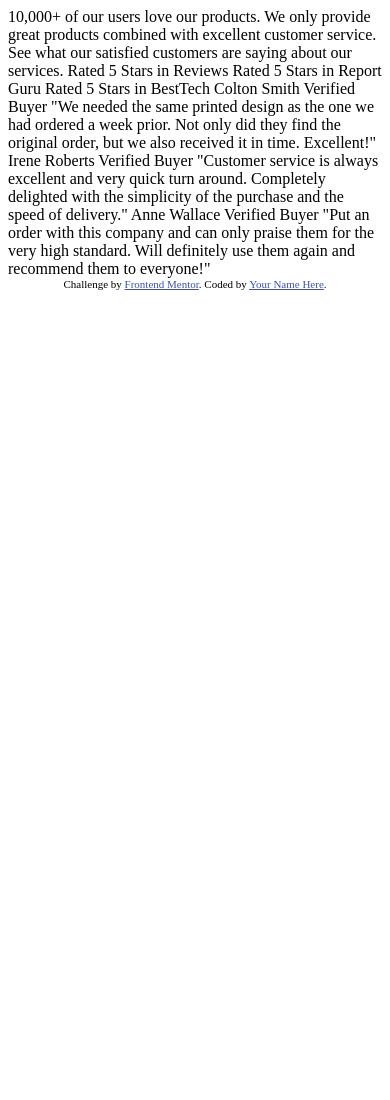
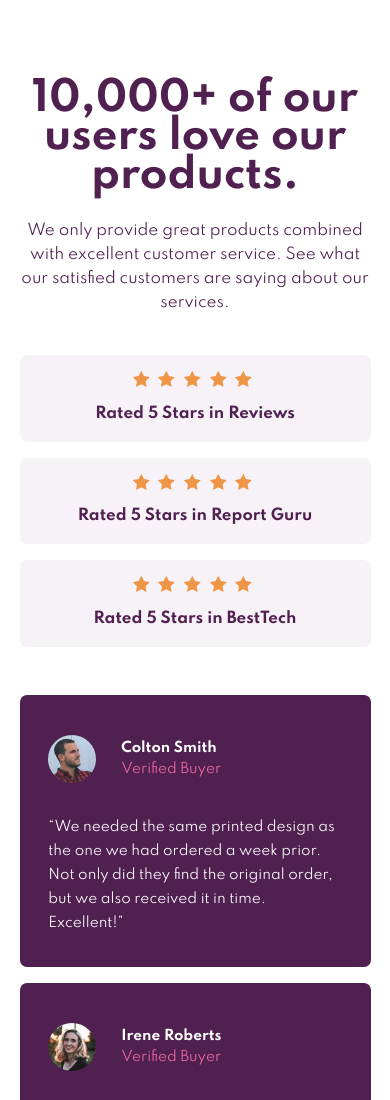
Before and after one commit to Mihkhoa2018/FM_social_proof_section_master, a plain HTML site: page index.html in a window 390 px wide. Shown: the top 1100 px of the page. Before the commit the page ends 844 px from the top, so only its background shows below. Drawn offline with Linux system fonts and the light colour scheme.

Commit message:
Integration of responsive version

```diff
--- a/index.html
+++ b/index.html
@@ -4,58 +4,99 @@
     <meta charset="UTF-8" />
     <meta name="viewport" content="width=device-width, initial-scale=1.0" />
     <!-- displays site properly based on user's device -->
+    <link rel="icon" type="image/png" sizes="32x32" href="./images/favicon-32x32.png" />
+    <title>Frontend Mentor | Social proof section</title>
+    <link href="https://fonts.googleapis.com/css2?family=Spartan:wght@400;500;700&display=swap" rel="stylesheet">
+    <link rel="stylesheet" href="style.css">
+  </head>
 
-    <link
-      rel="icon"
-      type="image/png"
-      sizes="32x32"
-      href="./images/favicon-32x32.png"
-    />
+  <body>
+    <div class="container">
+      <div class="intro">
+        <strong>10,000+ of our users love our products.</strong>
 
-    <title>Frontend Mentor | Social proof section</title>
+        <p>We only provide great products combined with excellent customer service.
+        See what our satisfied customers are saying about our services.</p>
+      </div>
 
-    <!-- Feel free to remove these styles or customise in your own stylesheet 👍 -->
-    <style>
-      .attribution {
-        font-size: 11px;
-        text-align: center;
-      }
-      .attribution a {
-        color: hsl(228, 45%, 44%);
-      }
-    </style>
-  </head>
-  <body>
-    10,000+ of our users love our products.
+      <div class="rating">
+        <div class="rating__review">
+          <img src="images/icon-star.svg" alt="stars for reviews">
+          <img src="images/icon-star.svg" alt="stars for reviews">
+          <img src="images/icon-star.svg" alt="stars for reviews">
+          <img src="images/icon-star.svg" alt="stars for reviews">
+          <img src="images/icon-star.svg" alt="stars for reviews">
+          <p>Rated 5 Stars in Reviews</p>
+        </div>
+        <div class="rating__guru">
+          <img src="images/icon-star.svg" alt="stars for reviews">
+          <img src="images/icon-star.svg" alt="stars for reviews">
+          <img src="images/icon-star.svg" alt="stars for reviews">
+          <img src="images/icon-star.svg" alt="stars for reviews">
+          <img src="images/icon-star.svg" alt="stars for reviews">
+          <p>Rated 5 Stars in Report Guru</p>
+        </div>
+        <div class="rating__besttech">
+          <img src="images/icon-star.svg" alt="stars for reviews">
+          <img src="images/icon-star.svg" alt="stars for reviews">
+          <img src="images/icon-star.svg" alt="stars for reviews">
+          <img src="images/icon-star.svg" alt="stars for reviews">
+          <img src="images/icon-star.svg" alt="stars for reviews">
+          <p>Rated 5 Stars in BestTech</p>
+        </div>
+      </div>
 
-    We only provide great products combined with excellent customer service.
-    See what our satisfied customers are saying about our services.
+      <div class="feedback">
+        <div class="feedback__user">
+          <div class="feedback__user--inline">
+            <img src="images/image-colton.jpg" alt="avatar of Colton Smith">
+            <div class="feedback__user--marginleft">
+              <strong>Colton Smith </strong>
+              <em>Verified Buyer</em>
+            </div>
+          </div>
+          <p>
+            <q>We needed the same printed design as the one we had ordered a week prior.
+              Not only did they find the original order, but we also received it in time.
+              Excellent!</q>
+          </p>
+        </div>
 
-    Rated 5 Stars in Reviews
-    Rated 5 Stars in Report Guru
-    Rated 5 Stars in BestTech
+        <div class="feedback__user">
+          <div class="feedback__user--inline">
+            <img src="images/image-irene.jpg" alt="avatar of Irene Roberts">
+            <div class="feedback__user--marginleft">
+              <strong>Irene Roberts</strong>
+              <em>Verified Buyer</em>
+            </div>
+          </div>
+          <p>
+            <q>Customer service is always excellent and very quick turn around. Completely delighted with the simplicity of the purchase and the speed of delivery.</q>
+          </p>
+        </div>
 
-    Colton Smith
-    Verified Buyer
-    "We needed the same printed design as the one we had ordered a week prior.
-    Not only did they find the original order, but we also received it in time.
-    Excellent!"
+        <div class="feedback__user">
+          <div class="feedback__user--inline">
+            <img src="images/image-anne.jpg" alt="avatar of Anne Wallace">
+            <div class="feedback__user--marginleft">
+              <strong>Anne Wallace</strong>
+              <em>Verified Buyer</em>
+            </div>
+          </div>
+          <p>
+            <q>Put an order with this company and can only praise them for the very high
+              standard. Will definitely use them again and recommend them to everyone!</q>
+          </p>
+        </div>
 
-    Irene Roberts
-    Verified Buyer
-    "Customer service is always excellent and very quick turn around. Completely
-    delighted with the simplicity of the purchase and the speed of delivery."
+        <footer class="attribution">
 
-    Anne Wallace
-    Verified Buyer
-    "Put an order with this company and can only praise them for the very high
-    standard. Will definitely use them again and recommend them to everyone!"
+          <p>Challenge by <a href="https://www.frontendmentor.io?ref=challenge" target="_blank" >Frontend Mentor</a></p>
+          <p>Coded by <a href="https://github.com/code-larry">Larry Basin</a></p>
 
-    <div class="attribution">
-      Challenge by
-      <a href="https://www.frontendmentor.io?ref=challenge" target="_blank"
-        >Frontend Mentor</a
-      >. Coded by <a href="#">Your Name Here</a>.
+        </footer>
+
+      </div>
     </div>
   </body>
 </html>
--- /dev/null
+++ b/style.css
@@ -0,0 +1,114 @@
+* {
+    margin: 0;
+    padding: 0;
+    box-sizing: border-box;
+}
+
+body {
+    font-family: 'Spartan', sans-serif;
+    font-size: 15px;
+    width: 90%;
+    margin: 5rem auto;
+    color: hsl(300, 43%, 22%);
+}
+
+p {
+    line-height: 1.5rem;
+}
+
+.intro {
+    text-align: center;
+}
+
+.intro strong {
+    font-size: 2.5rem;
+    line-height: 2.4rem;
+}
+
+.intro p {
+    margin-top: 1.5rem;
+
+}
+
+.rating {
+    margin-top: 2.5rem;
+}
+
+.rating div {
+    text-align: center;
+    margin-bottom: 1rem;
+    background-color: hsl(300, 24%, 96%);
+    border-radius: 7px;
+    padding: 1rem 0;
+}
+
+.rating img {
+    margin-right: 0.3rem;
+}
+
+.rating p {
+    margin-top: 0.6rem;
+    font-weight: bold;
+}
+
+
+.feedback {
+    margin-top: 3rem;
+    font-size: 0.85rem;
+}
+
+.feedback__user {
+    background-color: hsl(300, 43%, 22%);
+    border-radius: 7px;
+    margin-bottom: 1rem;
+    padding: 2.5rem 1.8rem 2rem;
+}
+
+.feedback__user img {
+    border-radius: 50%;
+    width: 3rem;
+}
+
+.feedback__user strong,
+.feedback__user p {
+    color: hsl(0, 0%, 100%);
+    font-size: 0.85rem;
+}
+
+.feedback__user em {
+    color: hsl(333, 80%, 67%);
+    display: block;
+    font-style: normal;
+    margin-top: 0.3rem;
+}
+
+.feedback__user p {
+    margin-top: 2rem;
+    font-size: 0.85rem;
+}
+
+.feedback__user--inline {
+    display: flex;
+    align-items: center;
+}
+
+.feedback__user--marginleft {
+    margin-left: 25px;
+}
+
+.attribution {
+    background-color: rgb(56, 55, 55);
+    color: #fff;
+    text-align: center;
+    padding: 1.5rem 0;
+}
+
+.attribution a {
+    color: #fff;
+    text-decoration: none;
+}
+
+.attribution a:hover {
+    font-weight: bold;
+    text-decoration: underline;
+}
```
